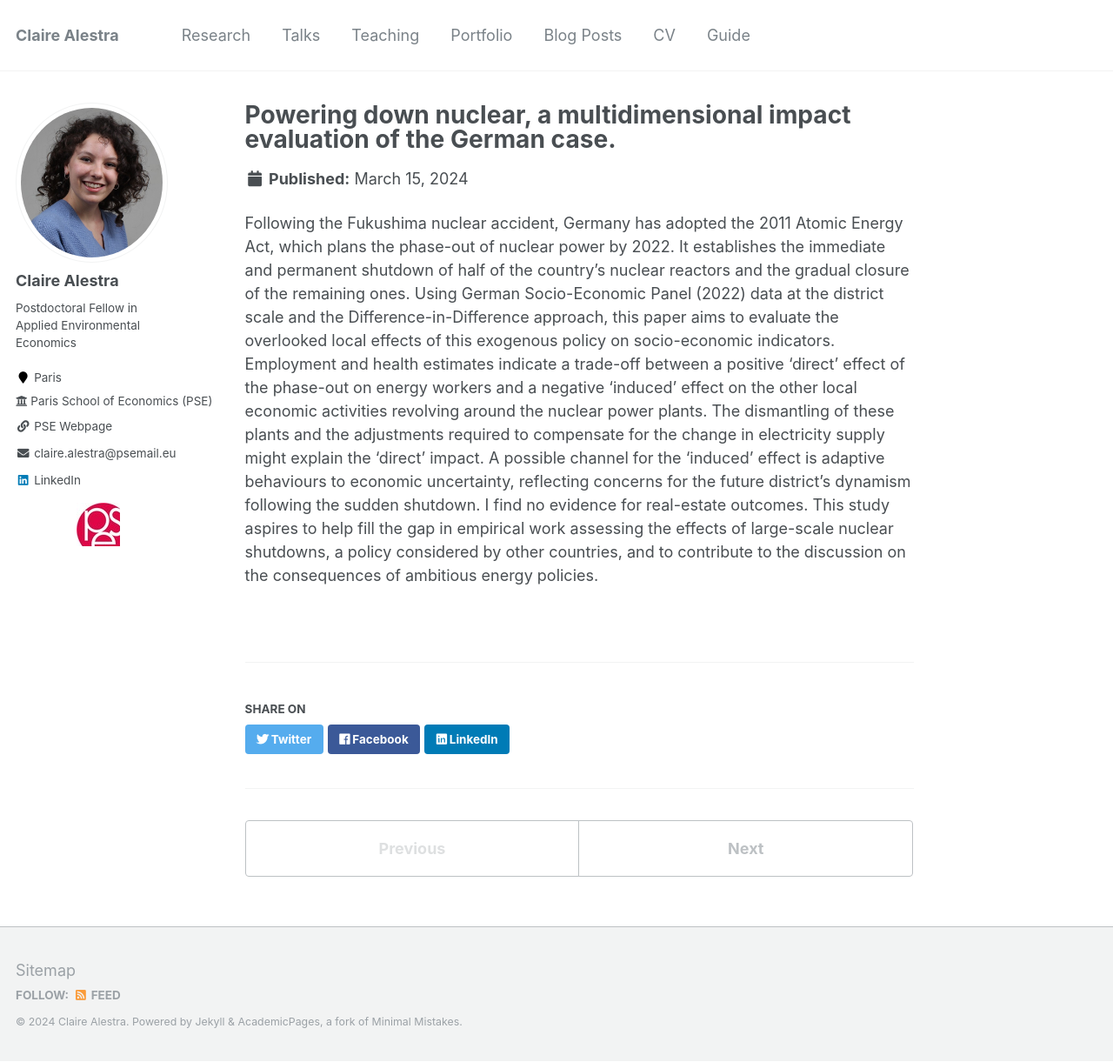
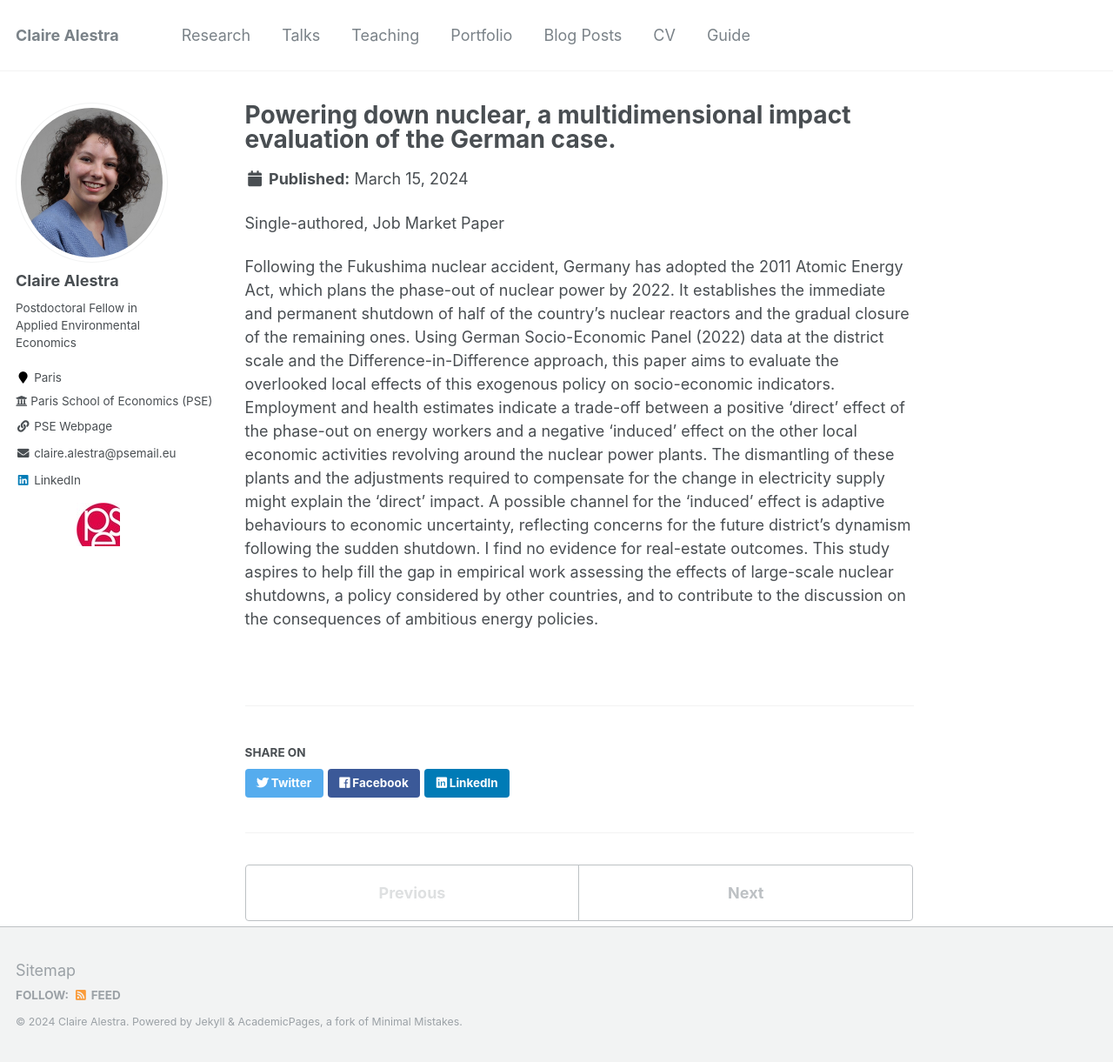
Before and after one commit to ClaireAlestra/ClaireAlestra.github.io, a Jekyll site: the page built from _portfolio/portfolio-1.md, in a window 1280 px wide and 1221 px high. Shown: the whole window at 87% size. Built offline with Jekyll 4.4.1, drawn with Linux system fonts in a browser that asks for light colours.

Commit message:
Update portfolio-1.md

```diff
--- a/_portfolio/portfolio-1.md
+++ b/_portfolio/portfolio-1.md
@@ -1,7 +1,9 @@
 ---
 title: "Powering down nuclear, a multidimensional impact evaluation of the German case."
-excerpt: "Following the Fukushima nuclear accident, Germany has adopted the 2011 Atomic Energy Act, which plans the phase-out of nuclear power by 2022. It establishes the immediate and permanent shutdown of half of the country's nuclear reactors and the gradual closure of the remaining ones. Using German Socio-Economic Panel (2022) data at the district scale and the Difference-in-Difference approach, this paper aims to evaluate the overlooked local effects of this exogenous policy on socio-economic indicators. Employment and health estimates indicate a trade-off between a positive 'direct' effect of the phase-out on energy workers and a negative 'induced' effect on the other local economic activities revolving around the nuclear power plants. The dismantling of these plants and the adjustments required to compensate for the change in electricity supply might explain the 'direct' impact. A possible channel for the 'induced' effect is adaptive behaviours to economic uncertainty, reflecting concerns for the future district's dynamism following the sudden shutdown. I find no evidence for real-estate outcomes. This study aspires to help fill the gap in empirical work assessing the effects of large-scale nuclear shutdowns, a policy considered by other countries, and to contribute to the discussion on the consequences of ambitious energy policies."
+excerpt: "Single-authored, Job Market Paper <br> Following the Fukushima nuclear accident, Germany has adopted the 2011 Atomic Energy Act, which plans the phase-out of nuclear power by 2022. It establishes the immediate and permanent shutdown of half of the country's nuclear reactors and the gradual closure of the remaining ones. Using German Socio-Economic Panel (2022) data at the district scale and the Difference-in-Difference approach, this paper aims to evaluate the overlooked local effects of this exogenous policy on socio-economic indicators. Employment and health estimates indicate a trade-off between a positive 'direct' effect of the phase-out on energy workers and a negative 'induced' effect on the other local economic activities revolving around the nuclear power plants. The dismantling of these plants and the adjustments required to compensate for the change in electricity supply might explain the 'direct' impact. A possible channel for the 'induced' effect is adaptive behaviours to economic uncertainty, reflecting concerns for the future district's dynamism following the sudden shutdown. I find no evidence for real-estate outcomes. This study aspires to help fill the gap in empirical work assessing the effects of large-scale nuclear shutdowns, a policy considered by other countries, and to contribute to the discussion on the consequences of ambitious energy policies."
 collection: portfolio
 ---
 
+Single-authored, Job Market Paper
+
 Following the Fukushima nuclear accident, Germany has adopted the 2011 Atomic Energy Act, which plans the phase-out of nuclear power by 2022. It establishes the immediate and permanent shutdown of half of the country's nuclear reactors and the gradual closure of the remaining ones. Using German Socio-Economic Panel (2022) data at the district scale and the Difference-in-Difference approach, this paper aims to evaluate the overlooked local effects of this exogenous policy on socio-economic indicators. Employment and health estimates indicate a trade-off between a positive 'direct' effect of the phase-out on energy workers and a negative 'induced' effect on the other local economic activities revolving around the nuclear power plants. The dismantling of these plants and the adjustments required to compensate for the change in electricity supply might explain the 'direct' impact. A possible channel for the 'induced' effect is adaptive behaviours to economic uncertainty, reflecting concerns for the future district's dynamism following the sudden shutdown. I find no evidence for real-estate outcomes. This study aspires to help fill the gap in empirical work assessing the effects of large-scale nuclear shutdowns, a policy considered by other countries, and to contribute to the discussion on the consequences of ambitious energy policies.
```
